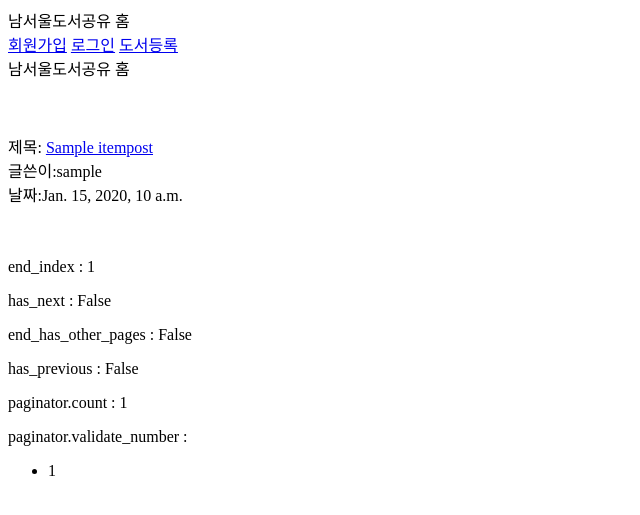
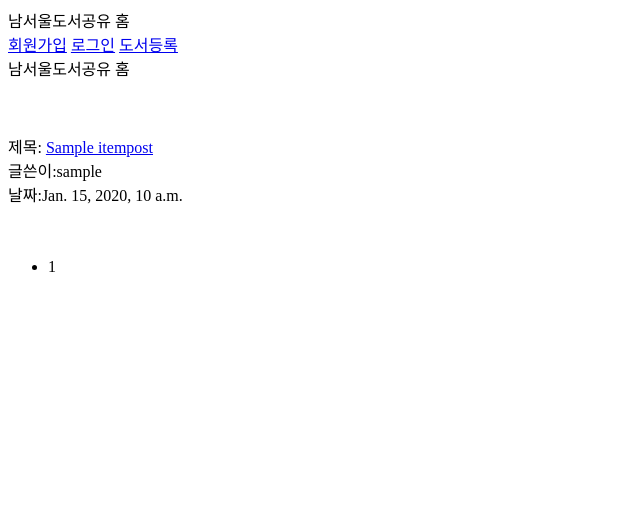
Before and after one commit to deadlylaid/book_connect, a Django app: page /lists/ in a window 1280 px wide. Shown: the top 515 px of the page, without its empty margins (0-640 px from the left). Run offline with Django 3.2, Linux system fonts and the light colour scheme; tables that the repository leaves empty hold one stand-in row (values such as "Sample post").

Commit message:
delete : useless code(check posts def) in list.html

```diff
--- a/wef/items/templates/items/list.html
+++ b/wef/items/templates/items/list.html
@@ -16,25 +16,7 @@
 <br>
 <br>
 {% endfor %}
-<p>
-	end_index : {{ posts.end_index }}
-</p>
-<p>
-	has_next : {{ posts.has_next }}
-</p>
-<p>
-	end_has_other_pages : {{ posts.has_other_pages }}
-</p>
-<p>
-	has_previous : {{ posts.has_previous }}
-</p>
 
-<p>
-	paginator.count : {{ posts.paginator.count }}
-</p>
-<p>
-	paginator.validate_number : {{ posts.paginator.validate_number }}
-</p>
 <nav>
 	<ul>
 		{% if posts.has_previous %}
```
